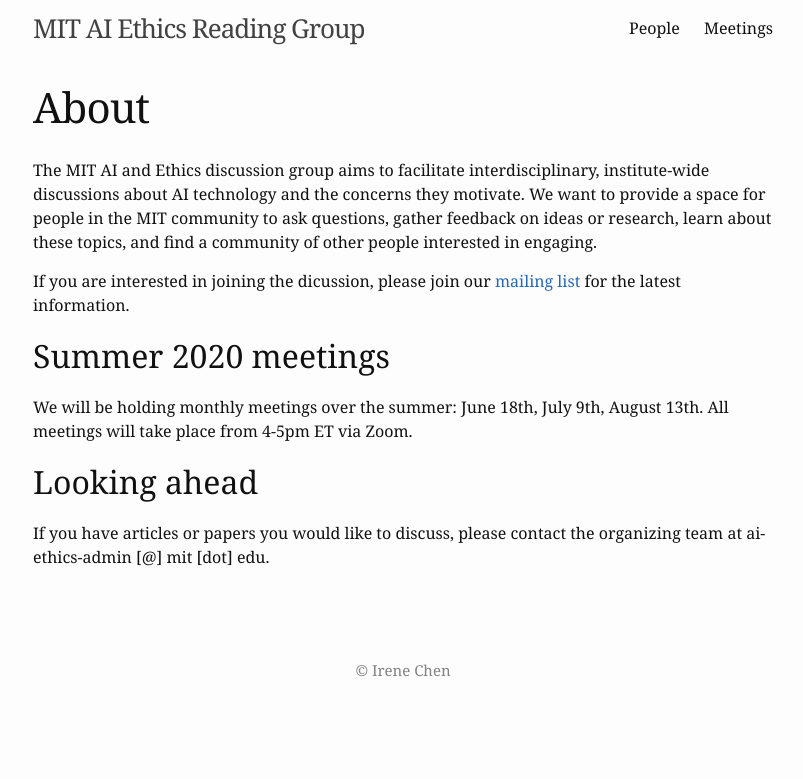
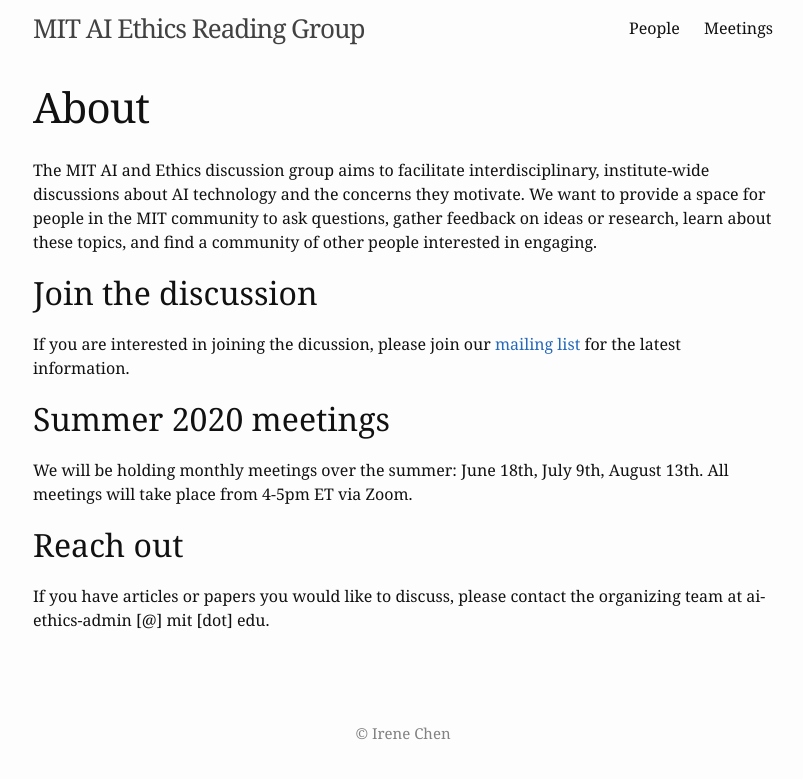
Before and after one commit to mitaiethics/mitaiethics.github.io, a Jekyll site: the page built from info.md, in a window 1280 px wide. Shown: the top 779 px of the page, without its empty margins (237-1040 px from the left). Built offline with Jekyll 4.4.1, drawn with Linux system fonts in a browser that asks for light colours.

Commit message:
Updated Titles
Clarified section titles

```diff
--- a/info.md
+++ b/info.md
@@ -6,12 +6,14 @@ permalink: /
 
 The MIT AI and Ethics discussion group aims to facilitate interdisciplinary, institute-wide discussions about AI technology and the concerns they motivate. We want to provide a space for people in the MIT community to ask questions, gather feedback on ideas or research, learn about these topics, and find a community of other people interested in engaging.
 
+## Join the discussion
+
 If you are interested in joining the dicussion, please join our [mailing list](https://groups.mit.edu/webmoira/list/ai-ethics) for the latest information.
 
 ## Summer 2020 meetings
 
 We will be holding monthly meetings over the summer: June 18th, July 9th, August 13th. All meetings will take place from 4-5pm ET via Zoom.
 
-## Looking ahead
+## Reach out
 
 If you have articles or papers you would like to discuss, please contact the organizing team at ai-ethics-admin [@] mit [dot] edu.
```
